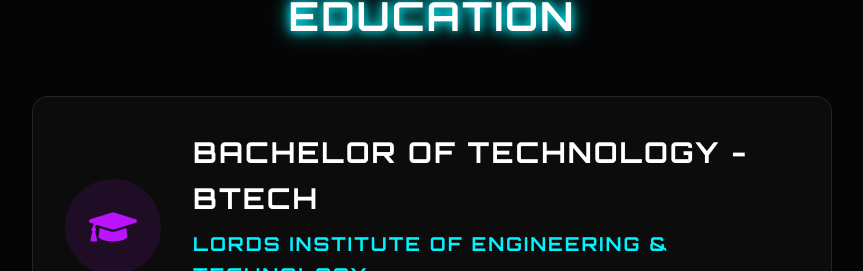
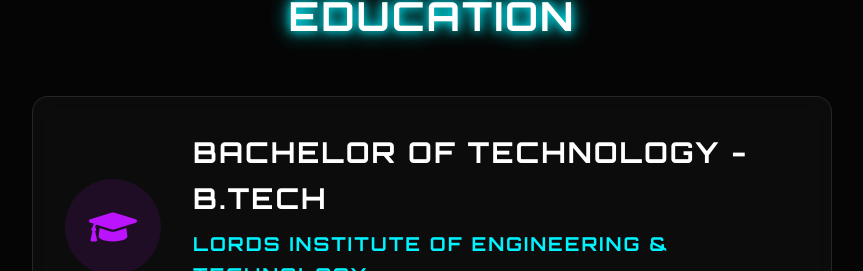
Before and after one commit to mohamedimran9177/MohamedImran9177.github.io, a React (Vite) app: page / in a window 1280 px wide. Shown: the part 4174-4445 px from the top of the page, without its empty margins (208-1071 px from the left). Built offline with nearby package versions, Linux system fonts and the light colour scheme.

Commit message:
updated B.tech

```diff
--- a/src/components/Education.jsx
+++ b/src/components/Education.jsx
@@ -31,7 +31,7 @@
                 </div>
 
                 <div>
-                    <h3 style={{ fontSize: '1.8rem', marginBottom: '0.5rem' }}>Bachelor of Technology - BTech</h3>
+                    <h3 style={{ fontSize: '1.8rem', marginBottom: '0.5rem' }}>Bachelor of Technology - B.Tech</h3>
                     <h4 style={{ fontSize: '1.2rem', color: 'var(--primary-color)', marginBottom: '0.5rem' }}>
                         Lords Institute of Engineering & Technology
                     </h4>
```
